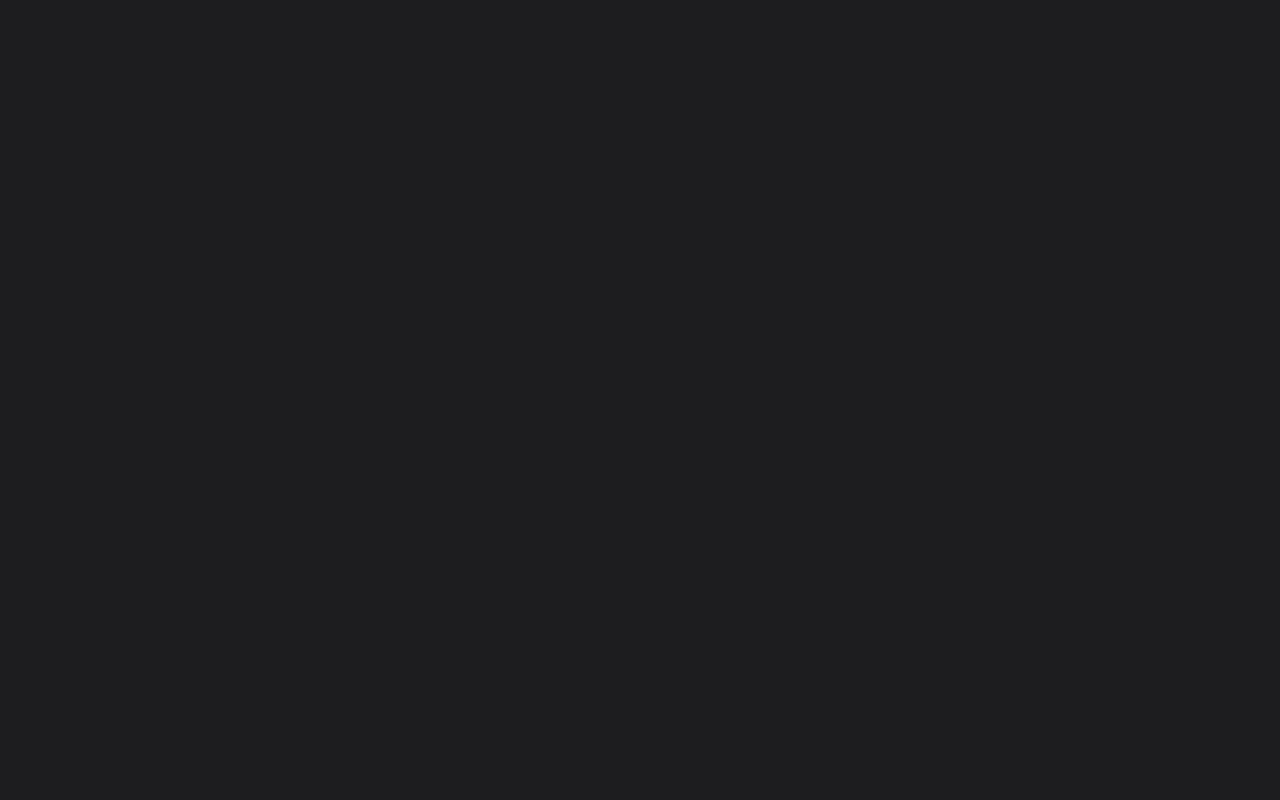
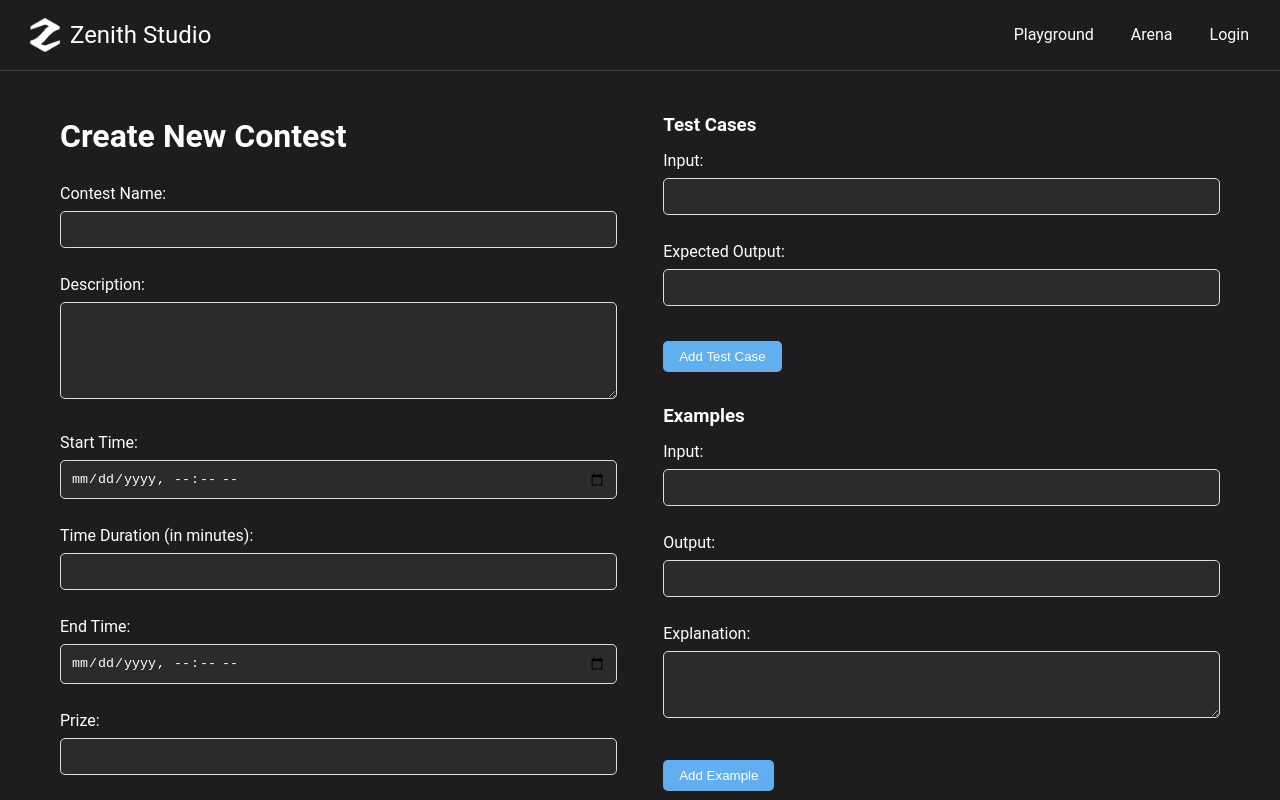
Before and after one commit to SumirVats2003/zenithStudio-frontend, a React (Vite) app: page /createcontest in a window 1280 px wide. Before the commit this address had no page. Shown: the top 800 px of the page. Built offline with nearby package versions, Linux system fonts and the light colour scheme.

Commit message:
added create contest functionality

```diff
--- a/src/App.jsx
+++ b/src/App.jsx
@@ -9,6 +9,7 @@ import UploadPage from './pages/UploadPage'
 import LoginPage from './pages/LoginPage'
 import RegisterPage from './pages/RegisterPage'
 import Battleground from './pages/Battleground'
+import CreateContest from './pages/CreateContest'
 
 const App = () => {
   const [isAuthenticated, setIsAuthenticated] = useState(false)
@@ -28,6 +29,7 @@ const App = () => {
         />
         <Route path='/register' element={<RegisterPage />} />
         <Route path='/battleground' element={<Battleground />} />
+        <Route path='/createcontest' element={<CreateContest />} />
       </Routes>
     </Router>
   )
--- a/src/pages/Battleground.jsx
+++ b/src/pages/Battleground.jsx
@@ -1,6 +1,7 @@
 import React, { useEffect, useState } from 'react'
 import Navbar from '../components/Navbar'
 import './Battleground.css'
+import { Link } from 'react-router-dom'
 
 const Battleground = () => {
   const [contests, setContests] = useState([])
@@ -47,11 +48,13 @@ const Battleground = () => {
           </p>
         </div>
         <div className='battleground-actions'>
-          <button className='create-contest-btn'>Create a Contest</button>
-          <button className='view-leaderboard-btn'>View Leaderboard</button>
+          <Link to={'/createcontest'}>
+            <button className='create-contest-btn'>Create a Contest</button>
+          </Link>
+          {/* <button className='view-leaderboard-btn'>View Leaderboard</button> */}
         </div>
         <div className='ongoing-contests'>
-          <h2>Ongoing Contests</h2>
+          <h2>Contests</h2>
           <div className='contest-list'>
             {contests.length > 0 ? (
               contests.map(contest => (
--- /dev/null
+++ b/src/pages/CreateContest.css
@@ -0,0 +1,78 @@
+.create-contest-container {
+  padding: 20px;
+  max-width: 1200px;
+  margin: 0 auto;
+}
+
+.left-section,
+.right-section {
+  width: 48%;
+  margin-bottom: 20px;
+}
+
+.left-section {
+  float: left;
+}
+
+.right-section {
+  float: right;
+}
+
+.create-contest-container:after {
+  content: '';
+  display: table;
+  clear: both;
+}
+
+label {
+  display: block;
+  margin-bottom: 10px;
+}
+
+input[type='text'],
+input[type='number'],
+input[type='datetime-local'],
+textarea {
+  width: 100%;
+  padding: 10px;
+  margin-top: 5px;
+  margin-bottom: 15px;
+  border-radius: 5px;
+  border: 1px solid #ddd;
+  background-color: rgb(43, 43, 43);
+  color: white;
+  resize: vertical;
+}
+
+button[type='submit'] {
+  padding: 10px 20px;
+  font-size: 16px;
+  cursor: pointer;
+  border: none;
+  background-color: #61afef;
+  color: white;
+  border-radius: 5px;
+}
+
+button[type='submit']:hover {
+  background-color: #008cff;
+}
+
+.add-button {
+  margin-top: 10px;
+  padding: 8px 16px;
+  background-color: #61afef;
+  border: none;
+  color: white;
+  border-radius: 5px;
+  cursor: pointer;
+}
+
+.add-button:hover {
+  background-color: #008cff;
+}
+
+.test-case-section,
+.example-section {
+  margin-bottom: 30px;
+}
--- /dev/null
+++ b/src/pages/CreateContest.jsx
@@ -0,0 +1,295 @@
+import React, { useState } from 'react'
+import Navbar from '../components/Navbar'
+import './CreateContest.css'
+
+const CreateContest = () => {
+  const [formData, setFormData] = useState({
+    contestName: '',
+    description: '',
+    timeDuration: '',
+    startTime: '',
+    endTime: '',
+    prize: '',
+    createdBy: localStorage.getItem('authToken'),
+    testCases: [{ input: '', expectedOutput: '' }],
+    examples: [{ input: '', output: '', explanation: '' }],
+    tags: [''],
+    hints: [''],
+  })
+
+  const handleChange = e => {
+    const { name, value } = e.target
+    let updatedData = { ...formData, [name]: value }
+
+    // Automatically calculate the end time based on start time and duration
+    if (name === 'startTime' || name === 'timeDuration') {
+      const startTime = new Date(updatedData.startTime)
+      const duration = parseInt(updatedData.timeDuration, 10)
+
+      if (startTime && !isNaN(duration)) {
+        const endTime = new Date(startTime.getTime() + duration * 60000)
+        updatedData.endTime = endTime.toISOString().slice(0, 16) // Format to 'YYYY-MM-DDTHH:MM'
+      }
+    }
+
+    setFormData(updatedData)
+  }
+
+  const handleTestCaseChange = (index, e) => {
+    const { name, value } = e.target
+    const newTestCases = [...formData.testCases]
+    newTestCases[index][name] = value
+    setFormData(prevData => ({
+      ...prevData,
+      testCases: newTestCases,
+    }))
+  }
+
+  const handleExampleChange = (index, e) => {
+    const { name, value } = e.target
+    const newExamples = [...formData.examples]
+    newExamples[index][name] = value
+    setFormData(prevData => ({
+      ...prevData,
+      examples: newExamples,
+    }))
+  }
+
+  const handleAddTestCase = () => {
+    setFormData(prevData => ({
+      ...prevData,
+      testCases: [...prevData.testCases, { input: '', expectedOutput: '' }],
+    }))
+  }
+
+  const handleAddExample = () => {
+    setFormData(prevData => ({
+      ...prevData,
+      examples: [
+        ...prevData.examples,
+        { input: '', output: '', explanation: '' },
+      ],
+    }))
+  }
+
+  const handleSubmit = async e => {
+    e.preventDefault()
+    try {
+      const response = await fetch(
+        `${import.meta.env.VITE_API_URL}/api/contests/upload`,
+        {
+          method: 'POST',
+          headers: {
+            'Content-Type': 'application/json',
+          },
+          body: JSON.stringify(formData),
+        },
+      )
+      if (response.ok) {
+        alert('Contest created successfully!')
+        setFormData({
+          contestName: '',
+          description: '',
+          timeDuration: '',
+          startTime: '',
+          endTime: '',
+          prize: '',
+          createdBy: 'user123',
+          testCases: [{ input: '', expectedOutput: '' }],
+          examples: [{ input: '', output: '', explanation: '' }],
+          tags: [''],
+          hints: [''],
+        })
+      } else {
+        alert('Error creating contest.')
+      }
+    } catch (error) {
+      console.error('Error creating contest:', error)
+      alert('Error creating contest.')
+    }
+  }
+
+  return (
+    <>
+      <Navbar pgvisible={true} arvisible={true} bgvisible={true} />
+      <div className='create-contest-container'>
+        <div className='left-section'>
+          <h1>Create New Contest</h1>
+          <form onSubmit={handleSubmit}>
+            <label>
+              Contest Name:
+              <input
+                type='text'
+                name='contestName'
+                value={formData.contestName}
+                onChange={handleChange}
+                required
+              />
+            </label>
+            <label>
+              Description:
+              <textarea
+                name='description'
+                value={formData.description}
+                onChange={handleChange}
+                required
+                rows='5'
+              />
+            </label>
+            <label>
+              Start Time:
+              <input
+                type='datetime-local'
+                name='startTime'
+                value={formData.startTime}
+                onChange={handleChange}
+                required
+              />
+            </label>
+            <label>
+              Time Duration (in minutes):
+              <input
+                type='number'
+                name='timeDuration'
+                value={formData.timeDuration}
+                onChange={handleChange}
+                required
+              />
+            </label>
+            <label>
+              End Time:
+              <input
+                type='datetime-local'
+                name='endTime'
+                value={formData.endTime}
+                onChange={handleChange}
+                required
+              />
+            </label>
+            <label>
+              Prize:
+              <input
+                type='text'
+                name='prize'
+                value={formData.prize}
+                onChange={handleChange}
+                required
+              />
+            </label>
+            <label>
+              Tags:
+              <input
+                type='text'
+                name='tags'
+                value={formData.tags.join(', ')}
+                onChange={e =>
+                  setFormData(prevData => ({
+                    ...prevData,
+                    tags: e.target.value.split(',').map(tag => tag.trim()),
+                  }))
+                }
+              />
+            </label>
+            <label>
+              Hints:
+              <input
+                type='text'
+                name='hints'
+                value={formData.hints.join(', ')}
+                onChange={e =>
+                  setFormData(prevData => ({
+                    ...prevData,
+                    hints: e.target.value.split(',').map(hint => hint.trim()),
+                  }))
+                }
+              />
+            </label>
+            <button type='submit'>Create Contest</button>
+          </form>
+        </div>
+        <div className='right-section'>
+          <div className='test-case-section'>
+            <h3>Test Cases</h3>
+            {formData.testCases.map((testCase, index) => (
+              <div key={index}>
+                <label>
+                  Input:
+                  <input
+                    type='text'
+                    name='input'
+                    value={testCase.input}
+                    onChange={e => handleTestCaseChange(index, e)}
+                    required
+                  />
+                </label>
+                <label>
+                  Expected Output:
+                  <input
+                    type='text'
+                    name='expectedOutput'
+                    value={testCase.expectedOutput}
+                    onChange={e => handleTestCaseChange(index, e)}
+                    required
+                  />
+                </label>
+              </div>
+            ))}
+            <button
+              type='button'
+              className='add-button'
+              onClick={handleAddTestCase}
+            >
+              Add Test Case
+            </button>
+          </div>
+          <div className='example-section'>
+            <h3>Examples</h3>
+            {formData.examples.map((example, index) => (
+              <div key={index}>
+                <label>
+                  Input:
+                  <input
+                    type='text'
+                    name='input'
+                    value={example.input}
+                    onChange={e => handleExampleChange(index, e)}
+                    required
+                  />
+                </label>
+                <label>
+                  Output:
+                  <input
+                    type='text'
+                    name='output'
+                    value={example.output}
+                    onChange={e => handleExampleChange(index, e)}
+                    required
+                  />
+                </label>
+                <label>
+                  Explanation:
+                  <textarea
+                    name='explanation'
+                    value={example.explanation}
+                    onChange={e => handleExampleChange(index, e)}
+                    required
+                    rows='3'
+                  />
+                </label>
+              </div>
+            ))}
+            <button
+              type='button'
+              className='add-button'
+              onClick={handleAddExample}
+            >
+              Add Example
+            </button>
+          </div>
+        </div>
+      </div>
+    </>
+  )
+}
+
+export default CreateContest
```
